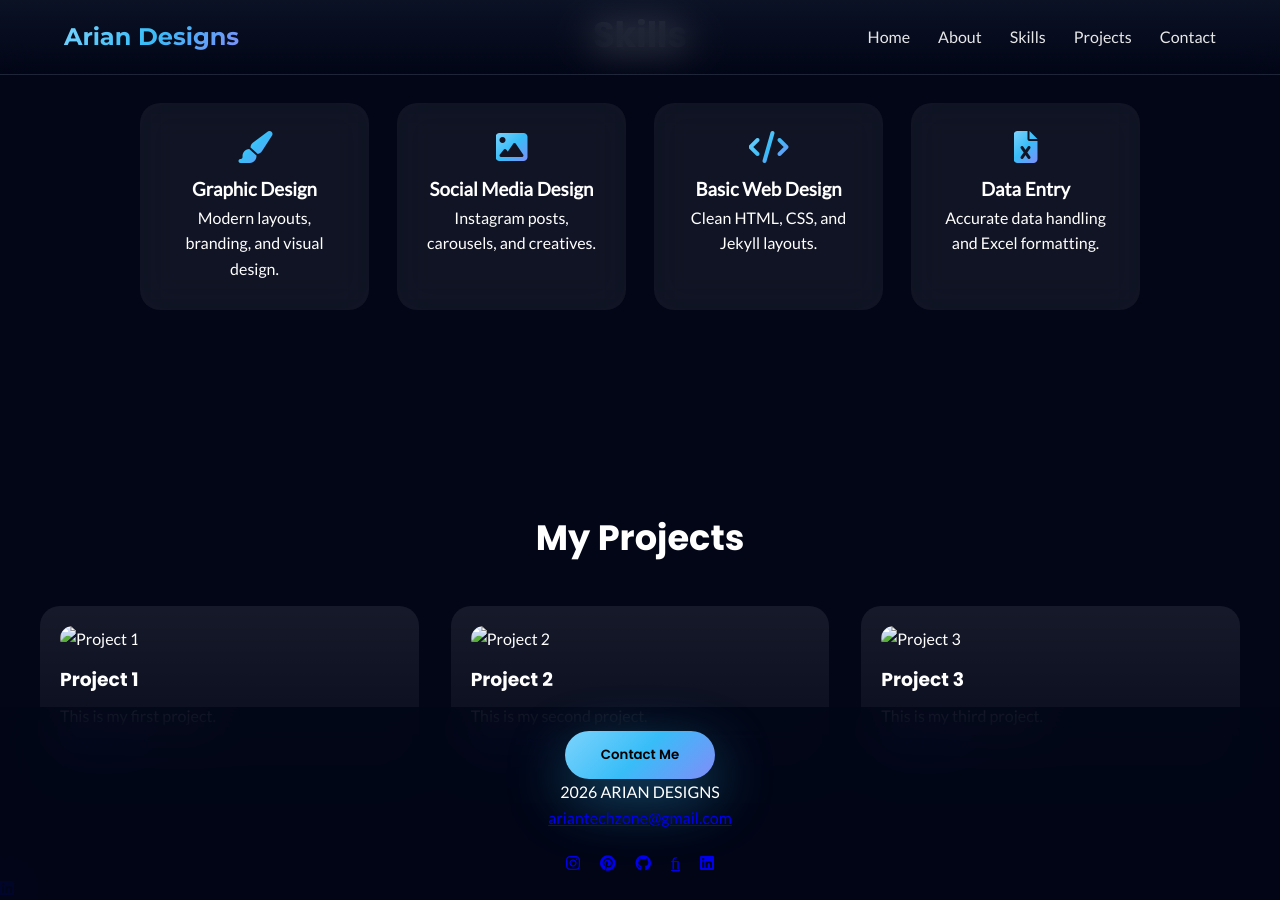
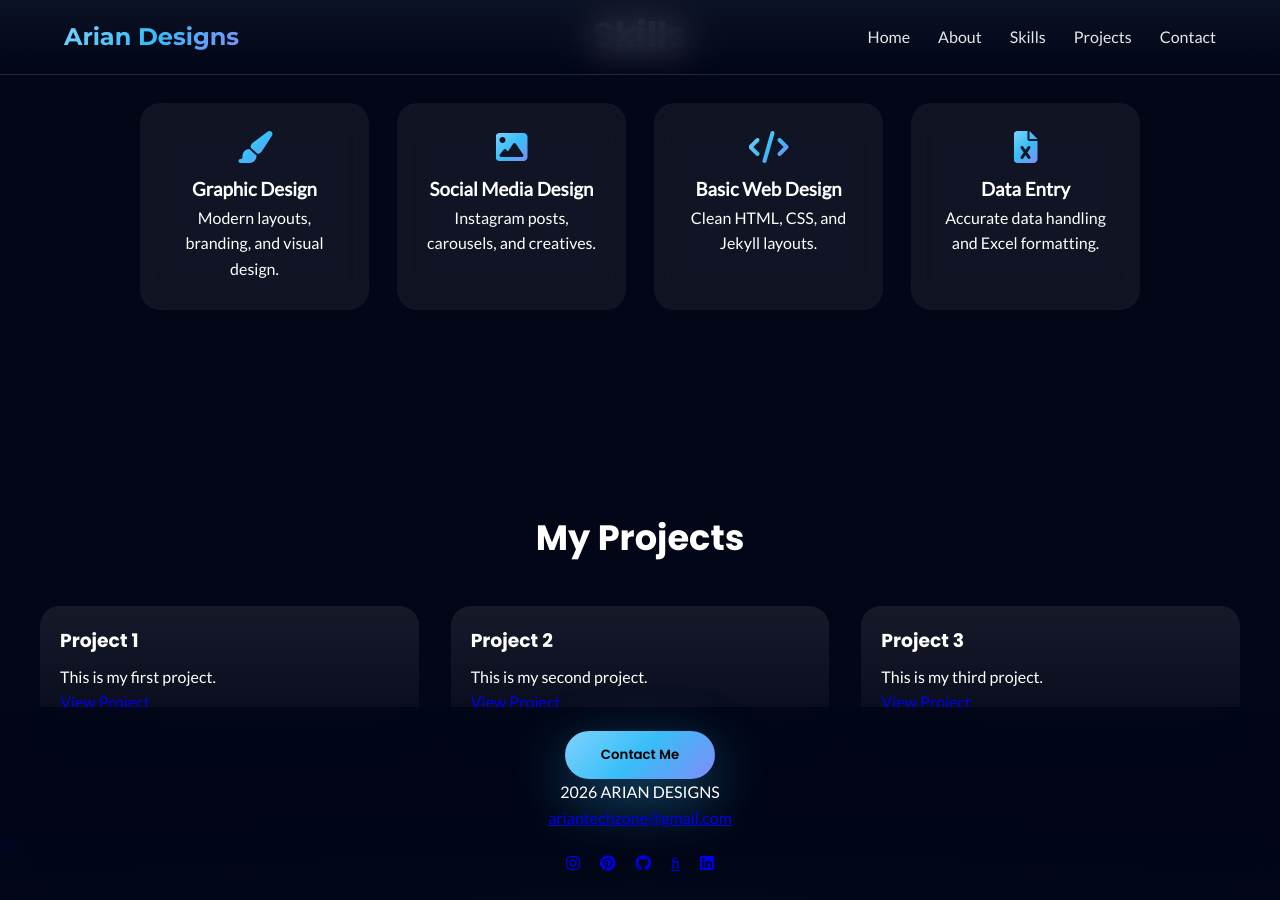
Before and after one commit to ariantechzone-stack/ariantechzone-stack.github.io, a Jekyll site: the page built from index.md, in a window 1280 px wide and 900 px high, scrolled down 937 px. Built offline with Jekyll 4.4.1, drawn with Linux system fonts in a browser that asks for light colours.

Commit message:
Update index.md

```diff
--- a/index.md
+++ b/index.md
@@ -62,7 +62,7 @@ description: "Portfolio of Arian – modern design, social media creatives, and
   <div class="project-cards">
     {% for project in site.data.projects %}
       <div class="project-card">
-        <img src="{{ project.image }}" alt="{{ project.name }}">
+        <div class="project-preview"></div>
         <h3>{{ project.name }}</h3>
         <p>{{ project.description }}</p>
         <a href="{{ project.link }}">View Project</a>
```
